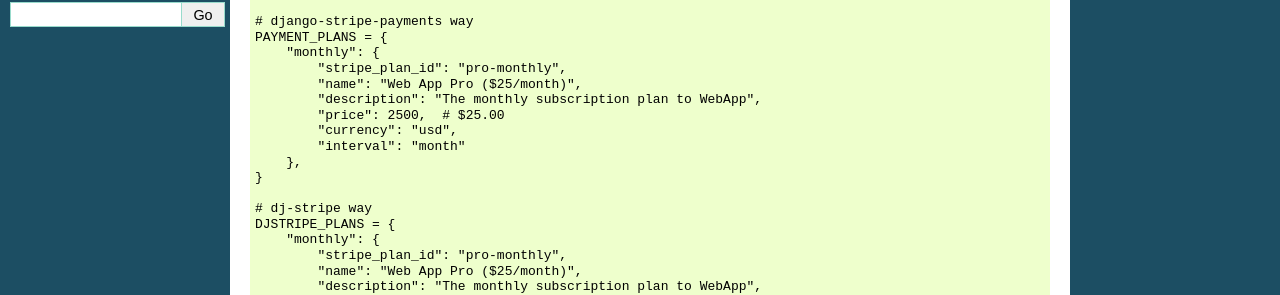
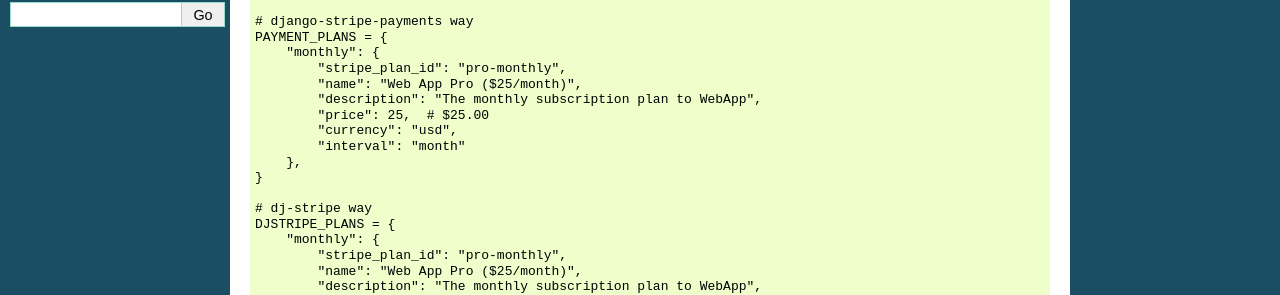
Before and after one commit to dj-stripe/dj-stripe, a Sphinx documentation site: the page built from docs/migrating_to_djstripe.rst, in a window 1280 px wide. Shown: the part 378-673 px from the top of the page. Built offline with Sphinx 7.4.7, drawn with Linux system fonts in a browser that asks for light colours; some of the changed text lies outside the part shown.

Commit message:
More work towards django-stripe-payments migrations

```diff
--- a/README.rst
+++ b/README.rst
@@ -58,9 +58,9 @@
     DJSTRIPE_PLANS = {
         "monthly": {
             "stripe_plan_id": "pro-monthly",
-            "name": "Web App Pro ($25/month)",
+            "name": "Web App Pro ($24.99/month)",
             "description": "The monthly subscription plan to WebApp",
-            "price": 2500,  # $25.00
+            "price": 24.99,  # $24.99
             "currency": "usd",
             "interval": "month"
         },
--- a/docs/migrating_to_djstripe.rst
+++ b/docs/migrating_to_djstripe.rst
@@ -23,7 +23,7 @@
             "stripe_plan_id": "pro-monthly",
             "name": "Web App Pro ($25/month)",
             "description": "The monthly subscription plan to WebApp",
-            "price": 2500,  # $25.00
+            "price": 25,  # $25.00
             "currency": "usd",
             "interval": "month"
         },
```
